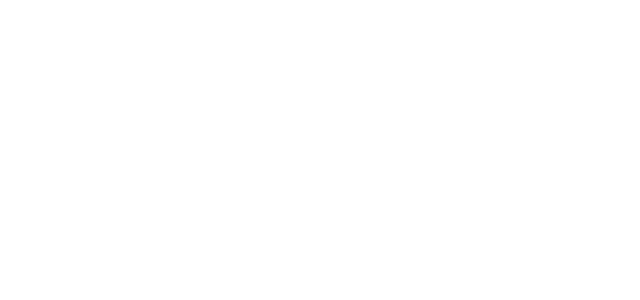
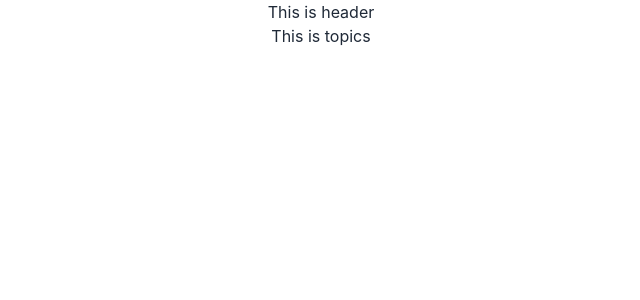
Before and after one commit to sartajdev007/brain-stressors-react, a React (Create React App) app: page /topics in a window 1280 px wide. Shown: the top 300 px of the page, without its empty margins (319-959 px from the left). Built offline with nearby package versions, Linux system fonts and the light colour scheme.

Commit message:
router setup

```diff
--- /dev/null
+++ b/src/components/Blogs/Blogs.js
@@ -0,0 +1,11 @@
+import React from 'react';
+
+const Blogs = () => {
+    return (
+        <div>
+            <h1>This is blog</h1>
+        </div>
+    );
+};
+
+export default Blogs;
--- /dev/null
+++ b/src/components/Header/Header.js
@@ -0,0 +1,11 @@
+import React from 'react';
+
+const Header = () => {
+    return (
+        <div>
+            <h1>This is header</h1>
+        </div>
+    );
+};
+
+export default Header;
--- /dev/null
+++ b/src/components/Home/Home.js
@@ -0,0 +1,11 @@
+import React from 'react';
+
+const Home = () => {
+    return (
+        <div>
+            <h1>This is home</h1>
+        </div>
+    );
+};
+
+export default Home;
--- /dev/null
+++ b/src/components/Statistics/Statistics.js
@@ -0,0 +1,11 @@
+import React from 'react';
+
+const Statistics = () => {
+    return (
+        <div>
+            <h1>This is statistics</h1>
+        </div>
+    );
+};
+
+export default Statistics;
--- /dev/null
+++ b/src/components/Topics/Topics.js
@@ -0,0 +1,11 @@
+import React from 'react';
+
+const Topics = () => {
+    return (
+        <div>
+            <h1>This is topics</h1>
+        </div>
+    );
+};
+
+export default Topics;
--- /dev/null
+++ b/src/layouts/Main.js
@@ -0,0 +1,14 @@
+import React from 'react';
+import { Outlet } from 'react-router-dom';
+import Header from '../components/Header/Header';
+
+const Main = () => {
+    return (
+        <div>
+            <Header></Header>
+            <Outlet></Outlet>
+        </div>
+    );
+};
+
+export default Main;
```
Also changed, not shown: src/App.js (+36 -1 lines), src/components/Header/Header.css (added).
